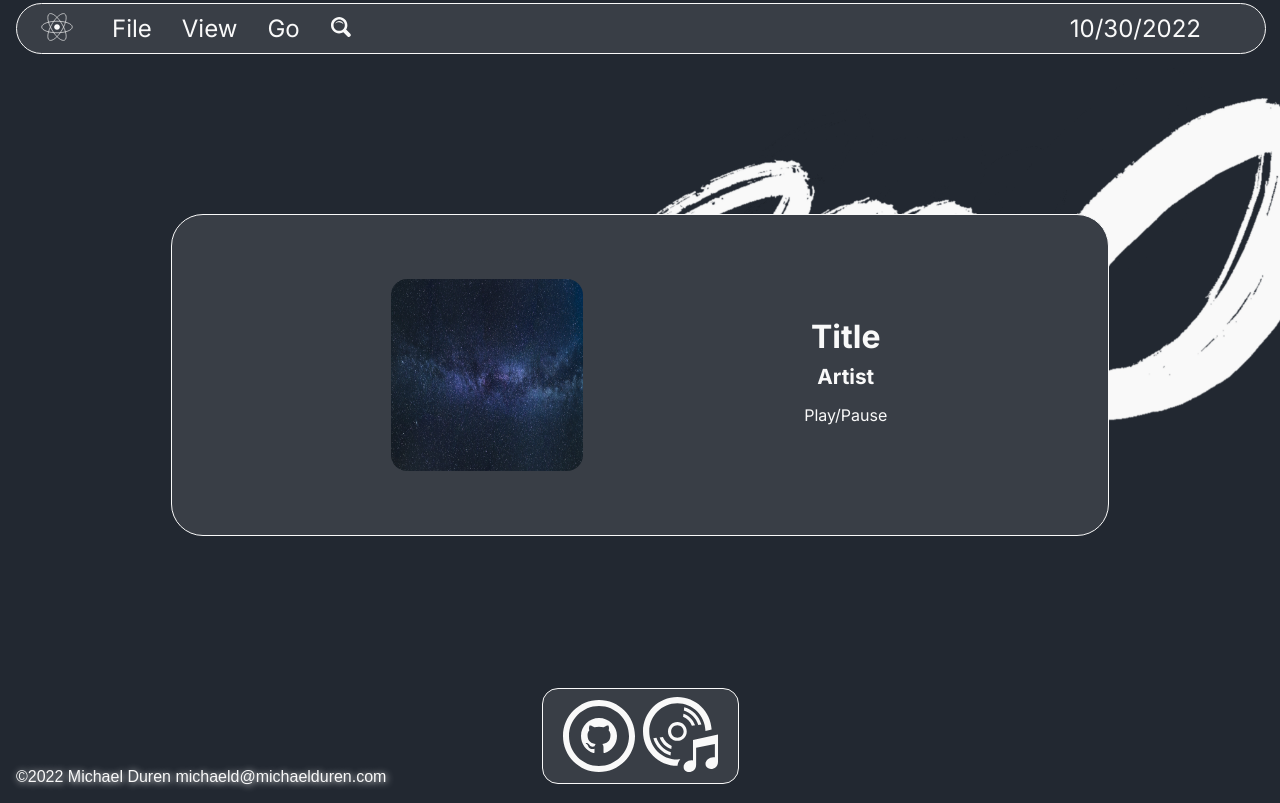
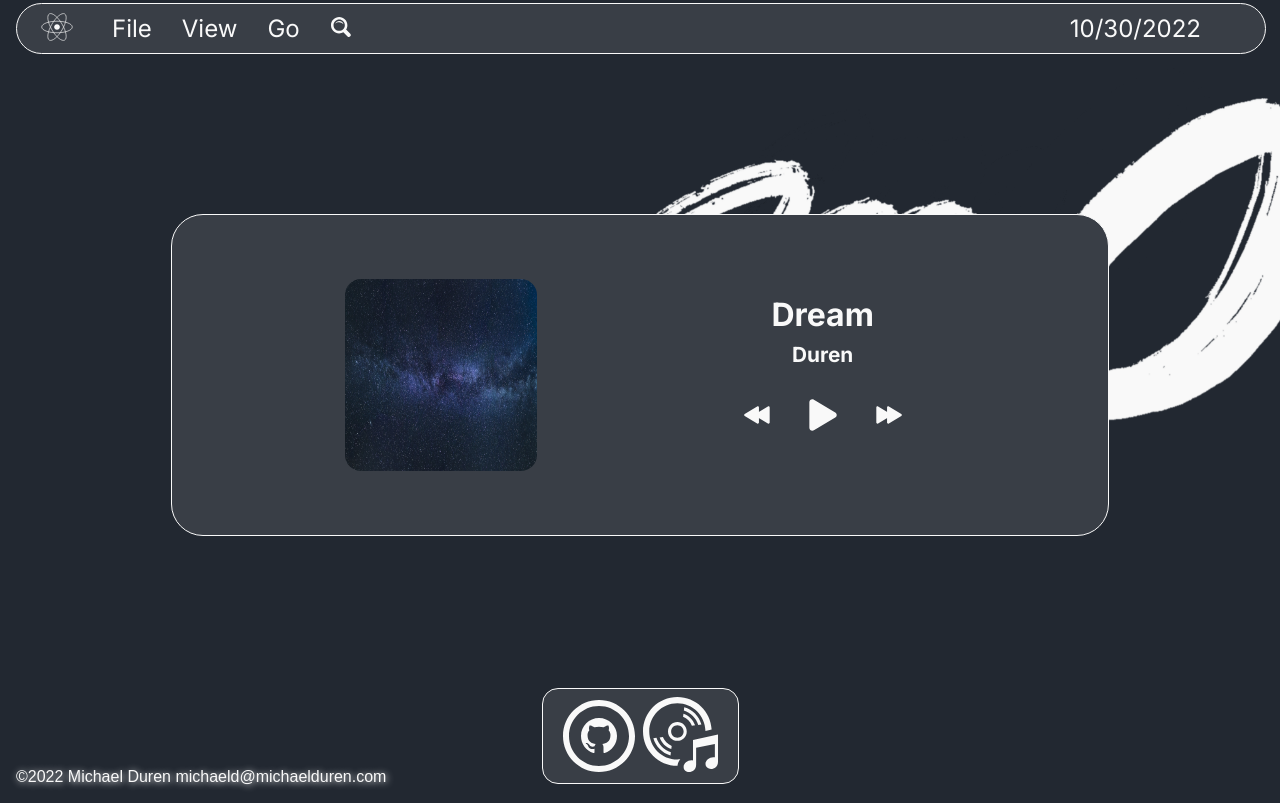
Before and after one commit to michael-duren/michael-duren-portfolio, a React (Create React App) app: page /music in a window 1280 px wide. Built offline with nearby package versions, Linux system fonts and the light colour scheme; a web font is replaced by a local one.

Commit message:
basic play/pause function on music player

```diff
--- a/src/components/music-player/controls/controls.component.jsx
+++ b/src/components/music-player/controls/controls.component.jsx
@@ -1,9 +1,22 @@
 import { ControlsContainer } from './controls.component.styles';
 
-const Controls = () => {
+import {
+  DarkPlayButton,
+  DarkPauseButton,
+  DarkForwardsButton,
+  DarkBackwardsButton,
+} from './controls.component.styles';
+
+const Controls = (props) => {
   return (
     <ControlsContainer>
-      <p>Play/Pause</p>
+      <DarkBackwardsButton onClick={() => props.SkipSong(false)} />
+      {props.isPlaying ? (
+        <DarkPauseButton onClick={() => props.setIsPlaying(!props.isPlaying)} />
+      ) : (
+        <DarkPlayButton onClick={() => props.setIsPlaying(!props.isPlaying)} />
+      )}
+      <DarkForwardsButton onClick={() => props.SkipSong()} />
     </ControlsContainer>
   );
 };
--- a/src/components/music-player/controls/controls.component.styles.jsx
+++ b/src/components/music-player/controls/controls.component.styles.jsx
@@ -1,5 +1,36 @@
 import styled from 'styled-components';
+
+import { ReactComponent as DarkPlay } from '../../../assets/dark-theme/music-player-dark-theme/play-dark-theme.svg';
+import { ReactComponent as DarkPause } from '../../../assets/dark-theme/music-player-dark-theme/pause-dark-theme.svg';
+import { ReactComponent as DarkForwards } from '../../../assets/dark-theme/music-player-dark-theme/forwards-dark-theme.svg';
+import { ReactComponent as DarkBackwards } from '../../../assets/dark-theme/music-player-dark-theme/backwards-dark-theme.svg';
 
 export const ControlsContainer = styled.div`
   display: flex;
+  margin: 1rem;
 `;
+
+export const DarkPlayButton = styled(DarkPlay)`
+  width: 2rem;
+  height: 2rem;
+  padding: 1rem;
+  cursor: pointer;
+`;
+export const DarkPauseButton = styled(DarkPause)`
+  width: 2rem;
+  height: 2rem;
+  padding: 1rem;
+  cursor: pointer;
+`;
+export const DarkForwardsButton = styled(DarkForwards)`
+  width: 2rem;
+  height: 2rem;
+  padding: 1rem;
+  cursor: pointer;
+`;
+export const DarkBackwardsButton = styled(DarkBackwards)`
+  width: 2rem;
+  height: 2rem;
+  padding: 1rem;
+  cursor: pointer;
+`;
--- /dev/null
+++ b/src/components/music-player/player-details/player-details.component.jsx
@@ -0,0 +1,24 @@
+import styled from 'styled-components';
+
+export const SongImage = styled.img`
+  width: 12rem;
+  height: 12rem;
+  border-radius: 1rem;
+  /* margin-right: 5rem; */
+`;
+
+export const PlayerDetailsStyle = styled.div`
+  display: flex;
+  flex-direction: column;
+  align-items: center;
+
+  h2 {
+    font-size: 2rem;
+    margin: 0.5rem;
+  }
+
+  h3 {
+    font-size: 1.3rem;
+    margin: 0;
+  }
+`;
--- /dev/null
+++ b/src/components/music-player/player-details/player-details.component.styles.jsx
@@ -0,0 +1,22 @@
+import { SongImage, PlayerDetailsStyle } from './player-details.component';
+import albumImage from '../../../images/darknight.jpg';
+
+import Controls from '../controls/controls.component';
+
+const PlayerDetails = (props) => {
+  return (
+    <>
+      <SongImage src={albumImage} alt="stary sky" />
+      <PlayerDetailsStyle>
+        <h2>Dream</h2>
+        <h3>Duren</h3>
+        <Controls
+          isPlaying={props.isPlaying}
+          setIsPlaying={props.setIsPlaying}
+        />
+      </PlayerDetailsStyle>
+    </>
+  );
+};
+
+export default PlayerDetails;
--- a/src/components/music-player/player/player.component.jsx
+++ b/src/components/music-player/player/player.component.jsx
@@ -1,22 +1,53 @@
-import {
-  PlayerContainer,
-  SongImage,
-  PlayerDetails,
-} from './player.component.styles';
+import { useEffect, useRef, useState } from 'react';
 
-import albumImage from '../../../images/darknight.jpg';
+import mp3 from '../../../songs/Dream.mp3';
 
-import Controls from '../controls/controls.component';
+import { PlayerContainer } from './player.component.styles';
 
-const Player = () => {
+import PlayerDetails from '../player-details/player-details.component.styles';
+
+const Player = (props) => {
+  const audioElement = useRef(null);
+  const [isPlaying, setIsPlaying] = useState(false);
+
+  useEffect(() => {
+    if (isPlaying) {
+      audioElement.current.play();
+    } else {
+      audioElement.current.pause();
+    }
+  });
+
+  // const SkipSong = (forwards = true) => {
+  //   if (forwards) {
+  //     props.setCurrentSongIndex(() => {
+  //       let temp = props.currentSongIndex;
+  //       temp++;
+
+  //       if (temp > props.songs.length - 1) {
+  //         temp = 0;
+  //       }
+
+  //       return temp;
+  //     });
+  //   } else {
+  //     props.setCurrentSongIndex(() => {
+  //       let temp = props.currentSongIndex;
+  //       temp--;
+
+  //       if (temp < 0) {
+  //         temp = props.songs.length - 1;
+  //       }
+
+  //       return temp;
+  //     });
+  //   }
+  // };
+
   return (
     <PlayerContainer>
-      <SongImage src={albumImage} alt="stary sky" />
-      <PlayerDetails>
-        <h2>Title</h2>
-        <h3>Artist</h3>
-        <Controls />
-      </PlayerDetails>
+      <audio src={mp3} ref={audioElement} />
+      <PlayerDetails isPlaying={isPlaying} setIsPlaying={setIsPlaying} />
     </PlayerContainer>
   );
 };
--- a/src/components/music-player/player/player.component.styles.jsx
+++ b/src/components/music-player/player/player.component.styles.jsx
@@ -11,26 +11,3 @@ export const PlayerContainer = styled.div`
   border-radius: 2rem;
   border: 0.5px solid ${(props) => props.theme.bodyFontColor};
 `;
-
-export const SongImage = styled.img`
-  width: 12rem;
-  height: 12rem;
-  border-radius: 1rem;
-  /* margin-right: 5rem; */
-`;
-
-export const PlayerDetails = styled.div`
-  display: flex;
-  flex-direction: column;
-  align-items: center;
-
-  h2 {
-    font-size: 2rem;
-    margin: 0.5rem;
-  }
-
-  h3 {
-    font-size: 1.3rem;
-    margin: 0;
-  }
-`;
```
Also changed, not shown: src/songs_images/Dream_Cover.jpg (added), 1 other file (tests, documents, lock files or other folders).
